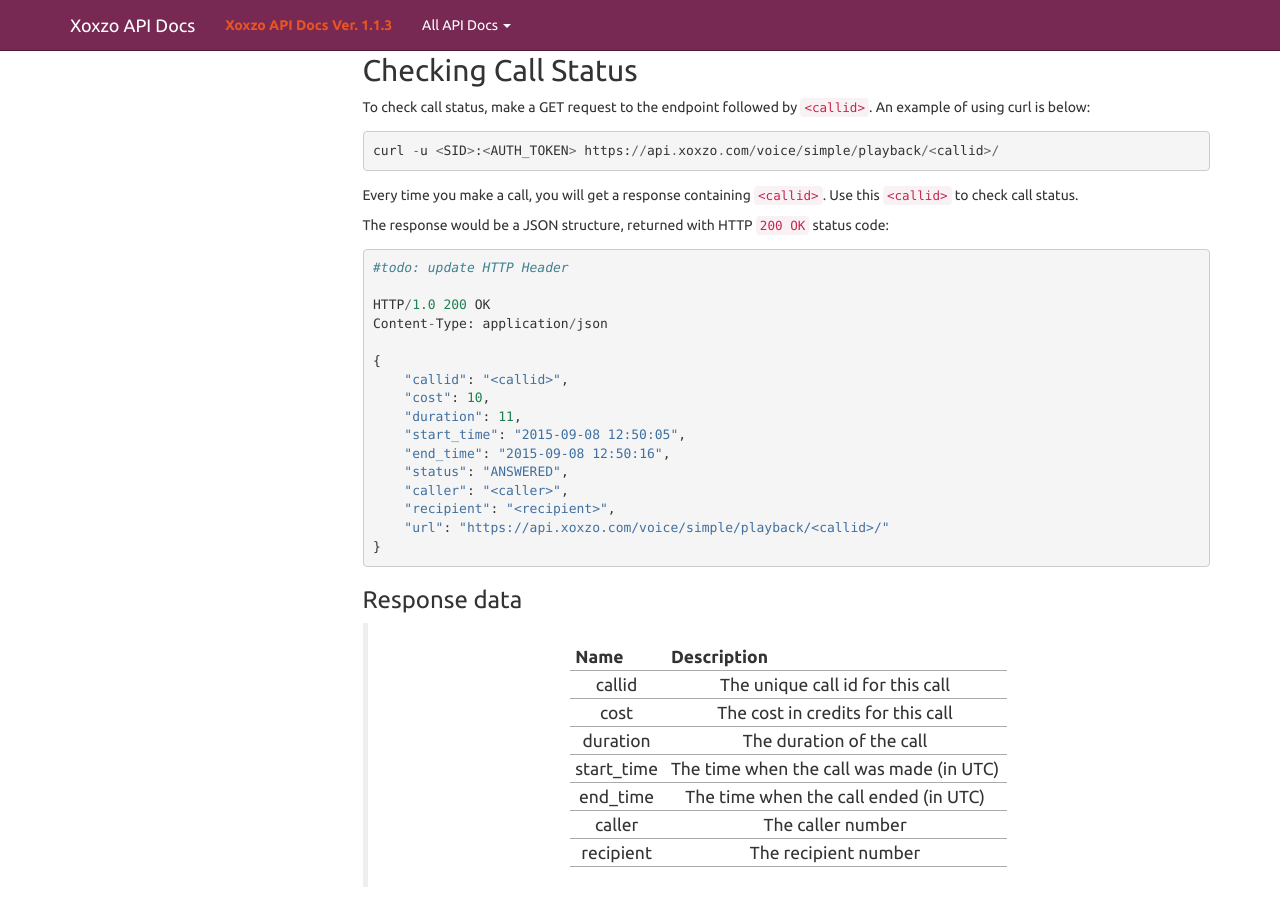
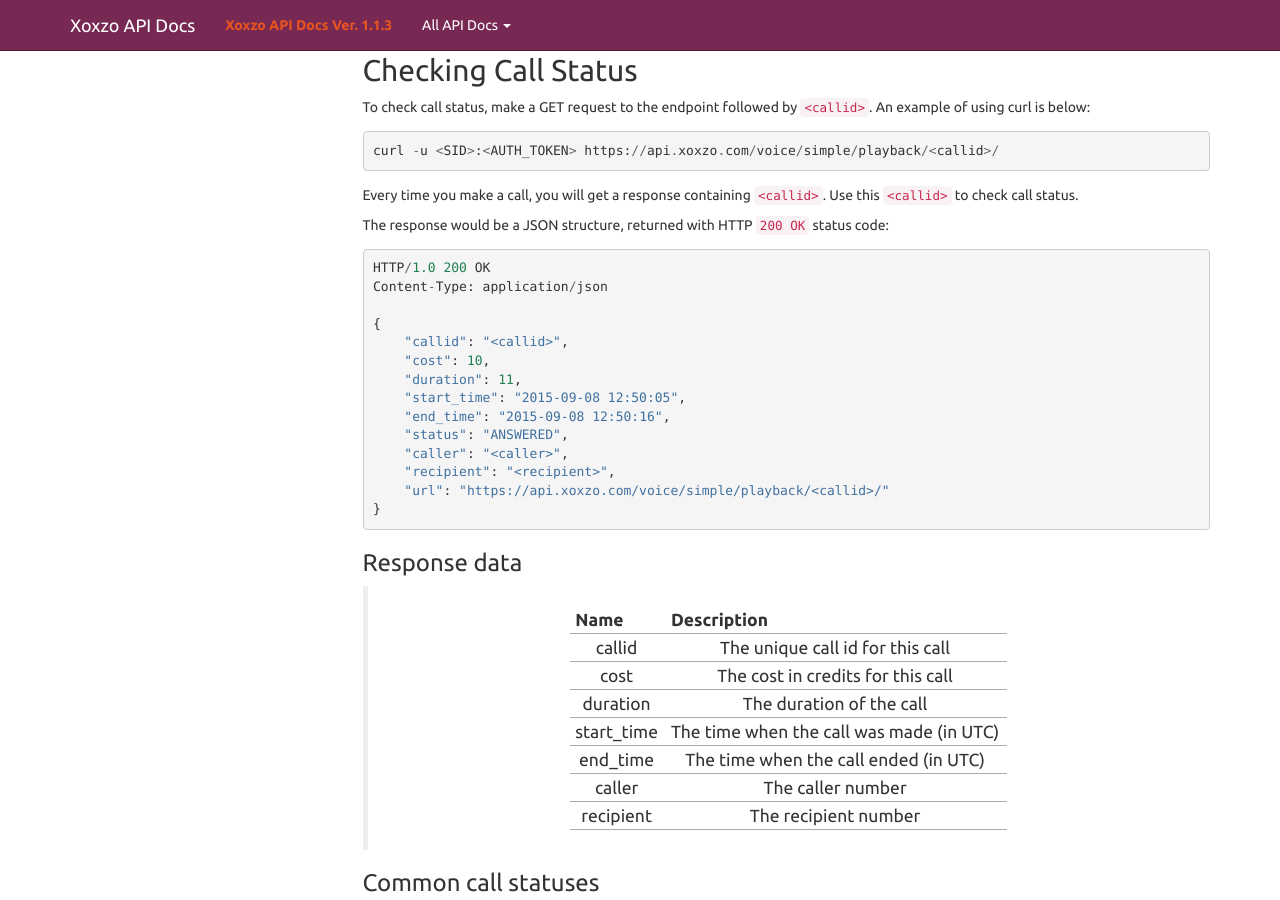
Before and after one commit to xoxzo/docs.xoxzo.com, a Sphinx documentation site: the page built from source/voice.rst, in a window 1280 px wide and 900 px high, scrolled down 1830 px. Built offline with Sphinx 7.4.7, drawn with Linux system fonts in a browser that asks for light colours.

Commit message:
X4CTFE-63 #comment remove todo text #time 10m

```diff
--- a/source/voice.rst
+++ b/source/voice.rst
@@ -103,8 +103,6 @@
 
 The response would be a JSON structure, returned with HTTP ``200 OK`` status code::
 
-    #todo: update HTTP Header
-
     HTTP/1.0 200 OK
     Content-Type: application/json
 
```
